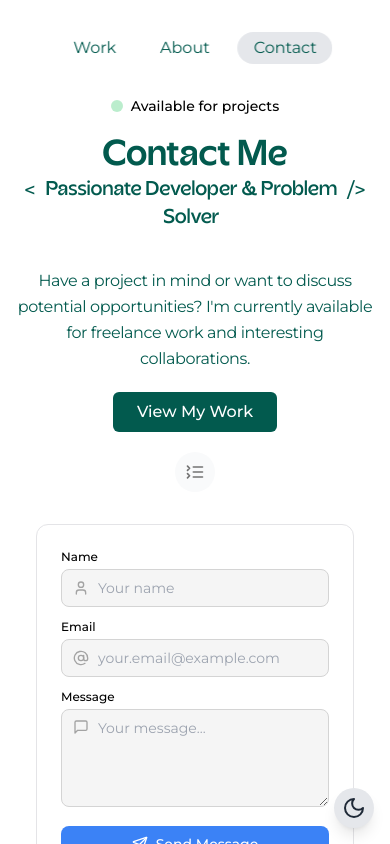
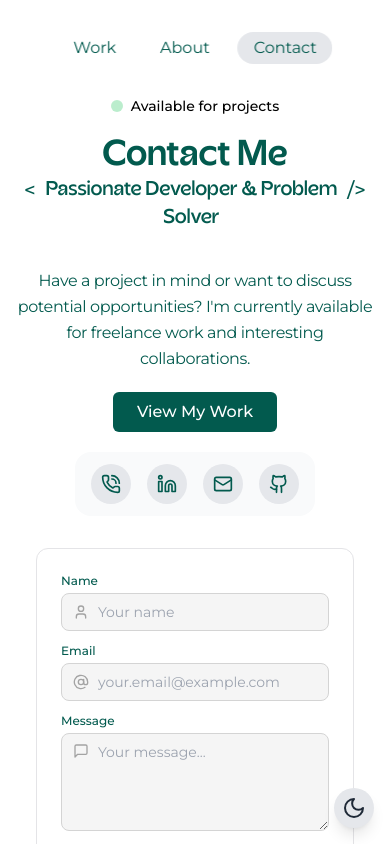
Before and after one commit to vedanthelwatkar/Modern-Portfolio, a React (Vite) app: page /contact in a window 390 px wide. Shown: the top 844 px of the page. Built offline with nearby package versions, Linux system fonts and the light colour scheme.

Commit message:
100% complete

```diff
--- a/src/components/ContactForm.jsx
+++ b/src/components/ContactForm.jsx
@@ -84,7 +84,10 @@ const ContactForm = () => {
     <form onSubmit={handleSubmit} className="w-full space-y-3 p-2">
       {/* Name Input */}
       <div className="space-y-1">
-        <label htmlFor="name" className="block text-xs font-medium">
+        <label
+          htmlFor="name"
+          className="block text-xs font-medium text-light dark:text-dark"
+        >
           Name
         </label>
         <div className="relative">
@@ -97,11 +100,13 @@ const ContactForm = () => {
             name="name"
             value={formState.name}
             onChange={handleChange}
-            className={`w-full pl-9 pr-3 py-2 text-sm bg-neutral-100 border rounded-lg
+            className={`w-full pl-9 pr-3 py-2 text-sm border rounded-lg
+    bg-neutral-100 dark:bg-neutral-900
+    text-neutral-900 dark:text-neutral-100
     ${
       errors.name
         ? "border-red-500 focus:ring-red-200"
-                  : "border-neutral-300 focus:border-blue-500"
+        : "border-neutral-300 dark:border-neutral-700 focus:border-blue-500 dark:focus:border-blue-400"
     }`}
             placeholder="Your name"
           />
@@ -113,7 +118,10 @@ const ContactForm = () => {
 
       {/* Email Input */}
       <div className="space-y-1">
-        <label htmlFor="email" className="block text-xs font-medium">
+        <label
+          htmlFor="email"
+          className="block text-xs font-medium text-light dark:text-dark"
+        >
           Email
         </label>
         <div className="relative">
@@ -126,11 +134,13 @@ const ContactForm = () => {
             name="email"
             value={formState.email}
             onChange={handleChange}
-            className={`w-full pl-9 pr-3 py-2 text-sm bg-neutral-100 border rounded-lg
+            className={`w-full pl-9 pr-3 py-2 text-sm border rounded-lg
+    bg-neutral-100 dark:bg-neutral-900
+    text-neutral-900 dark:text-neutral-100
     ${
       errors.email
         ? "border-red-500 focus:ring-red-200"
-                  : "border-neutral-300 focus:border-blue-500"
+        : "border-neutral-300 dark:border-neutral-700 focus:border-blue-500 dark:focus:border-blue-400"
     }`}
             placeholder="your.email@example.com"
           />
@@ -142,7 +152,10 @@ const ContactForm = () => {
 
       {/* Message Textarea */}
       <div className="space-y-1">
-        <label htmlFor="message" className="block text-xs font-medium">
+        <label
+          htmlFor="message"
+          className="block text-xs font-medium text-light dark:text-dark"
+        >
           Message
         </label>
         <div className="relative">
@@ -155,11 +168,13 @@ const ContactForm = () => {
             value={formState.message}
             onChange={handleChange}
             rows="4"
-            className={`w-full pl-9 pr-3 py-2 text-sm bg-neutral-100 border rounded-lg
+            className={`w-full pl-9 pr-3 py-2 text-sm border rounded-lg
+    bg-neutral-100 dark:bg-neutral-900
+    text-neutral-900 dark:text-neutral-100
     ${
       errors.message
         ? "border-red-500 focus:ring-red-200"
-                  : "border-neutral-300 focus:border-blue-500"
+        : "border-neutral-300 dark:border-neutral-700 focus:border-blue-500 dark:focus:border-blue-400"
     }`}
             placeholder="Your message..."
           />
--- a/src/components/ui/custom-tabs.jsx
+++ b/src/components/ui/custom-tabs.jsx
@@ -42,9 +42,7 @@ export const CustomTabs = ({
         containerClassName
       )}
       style={{
-        backgroundColor: isScrolled
-          ? "rgba(255, 255, 255, 0.7)"
-          : "transparent",
+        backgroundColor: isScrolled ? "rgba(30, 41, 59, 0.7)" : "transparent",
         backdropFilter: isScrolled ? "blur(10px)" : "none",
         WebkitBackdropFilter: isScrolled ? "blur(10px)" : "none",
         transition: "all 0.3s ease-in-out",
--- a/src/components/ui/floating-dock.jsx
+++ b/src/components/ui/floating-dock.jsx
@@ -6,66 +6,13 @@ import {
   useSpring,
   useTransform,
 } from "framer-motion";
-import { ListCollapse as IconLayoutNavbarCollapse } from "lucide-react";
 import { useRef, useState } from "react";
 
-export const FloatingDock = ({ items, desktopClassName, mobileClassName }) => {
+export const FloatingDock = ({ items, desktopClassName }) => {
   return (
     <>
       <FloatingDockDesktop items={items} className={desktopClassName} />
-      <FloatingDockMobile items={items} className={mobileClassName} />
     </>
-  );
-};
-
-const FloatingDockMobile = ({ items, className }) => {
-  const [open, setOpen] = useState(false);
-  return (
-    <div className={cn("relative block md:hidden", className)}>
-      <AnimatePresence>
-        {open && (
-          <motion.div
-            layoutId="nav"
-            className="absolute bottom-full mb-2 inset-x-0 flex flex-col gap-2"
-          >
-            {items.map((item, idx) => (
-              <motion.div
-                key={item.title}
-                initial={{ opacity: 0, y: 10 }}
-                animate={{
-                  opacity: 1,
-                  y: 0,
-                }}
-                exit={{
-                  opacity: 0,
-                  y: 10,
-                  transition: {
-                    delay: idx * 0.05,
-                  },
-                }}
-                transition={{ delay: (items.length - 1 - idx) * 0.05 }}
-              >
-                <a
-                  href={item.href}
-                  key={item.title}
-                  className="h-10 w-10 rounded-full bg-gray-50 dark:bg-neutral-900 flex items-center justify-center"
-                  target="_blank"
-                  rel="noopener noreferrer"
-                >
-                  <div className="h-4 w-4">{item.icon}</div>
-                </a>
-              </motion.div>
-            ))}
-          </motion.div>
-        )}
-      </AnimatePresence>
-      <button
-        onClick={() => setOpen(!open)}
-        className="h-10 w-10 rounded-full bg-gray-50 dark:bg-neutral-800 flex items-center justify-center"
-      >
-        <IconLayoutNavbarCollapse className="h-5 w-5 text-neutral-500 dark:text-neutral-400" />
-      </button>
-    </div>
   );
 };
 
@@ -76,7 +23,7 @@ const FloatingDockDesktop = ({ items, className }) => {
       onMouseMove={(e) => mouseX.set(e.pageX)}
       onMouseLeave={() => mouseX.set(Infinity)}
       className={cn(
-        "mx-auto hidden md:flex h-16 gap-4 items-end  rounded-2xl bg-gray-50 dark:bg-neutral-900 px-4 pb-3",
+        "flex mx-auto h-16 gap-4 items-end rounded-2xl bg-gray-50 dark:bg-neutral-900 px-4 pb-3",
         className
       )}
     >
```
Lines whose indentation alone changed are shown as unchanged.
